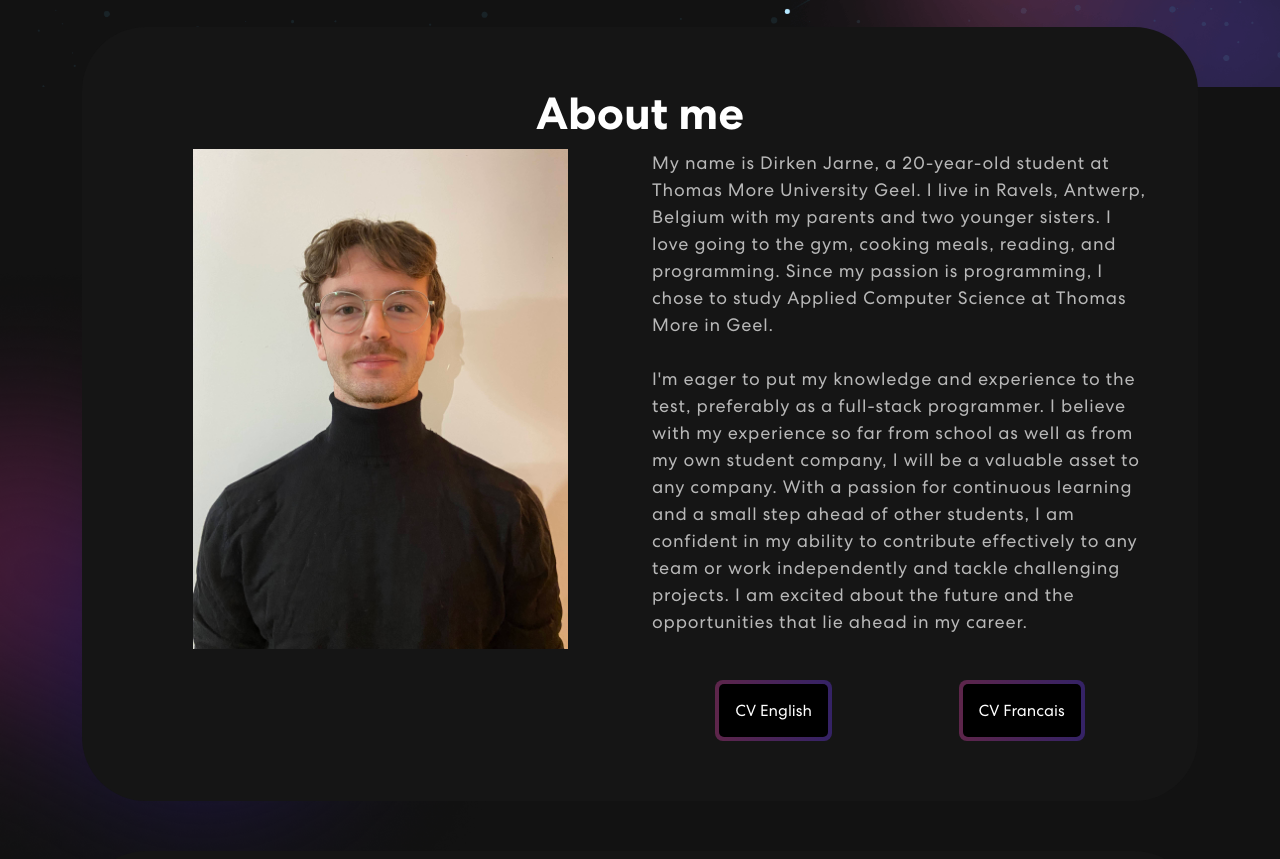
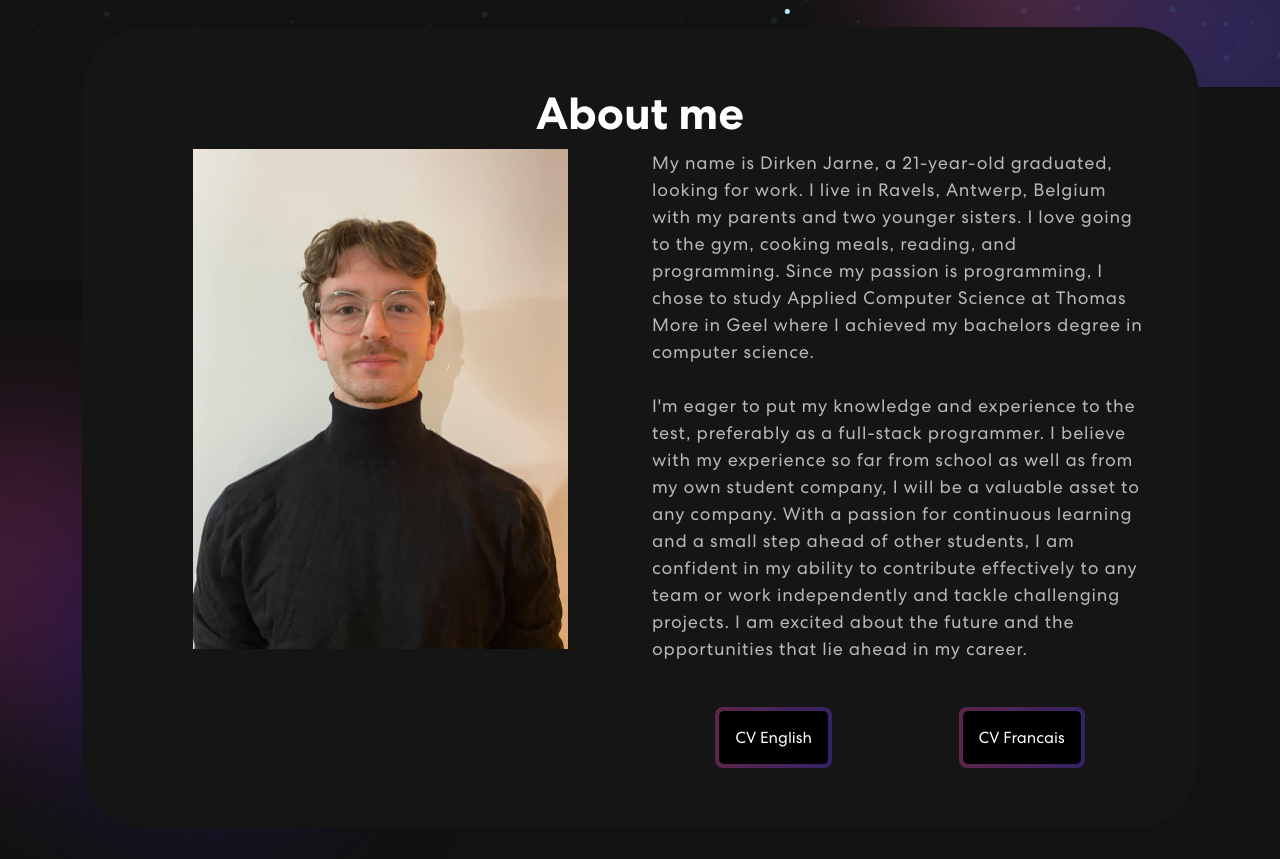
Before and after one commit to JarneDirken/2024-PortfolioWebsite, a React (Create React App) app: page / in a window 1280 px wide. Shown: the part 637-1496 px from the top of the page. Built offline with nearby package versions, Linux system fonts and the light colour scheme.

Commit message:
about update

```diff
--- a/src/components/About.js
+++ b/src/components/About.js
@@ -19,10 +19,10 @@ export const About = () => {
                 </Col>
                 <Col xs={12} md={6} xl={6}>
                 <p className='aboutText'>
-                    My name is Dirken Jarne, a 20-year-old student at Thomas More University Geel.
+                    My name is Dirken Jarne, a 21-year-old graduated, looking for work.
                     I live in Ravels, Antwerp, Belgium with my parents and two younger sisters.
                     I love going to the gym, cooking meals, reading, and programming.
-                    Since my passion is programming, I chose to study Applied Computer Science at Thomas More in Geel.
+                    Since my passion is programming, I chose to study Applied Computer Science at Thomas More in Geel where I achieved my bachelors degree in computer science.
                     <br></br><br></br>
                     I'm eager to put my knowledge and experience to the test, preferably as a full-stack programmer.
                     I believe with my experience so far from school as well as from my own student company, I will be a valuable asset to any company.
```
